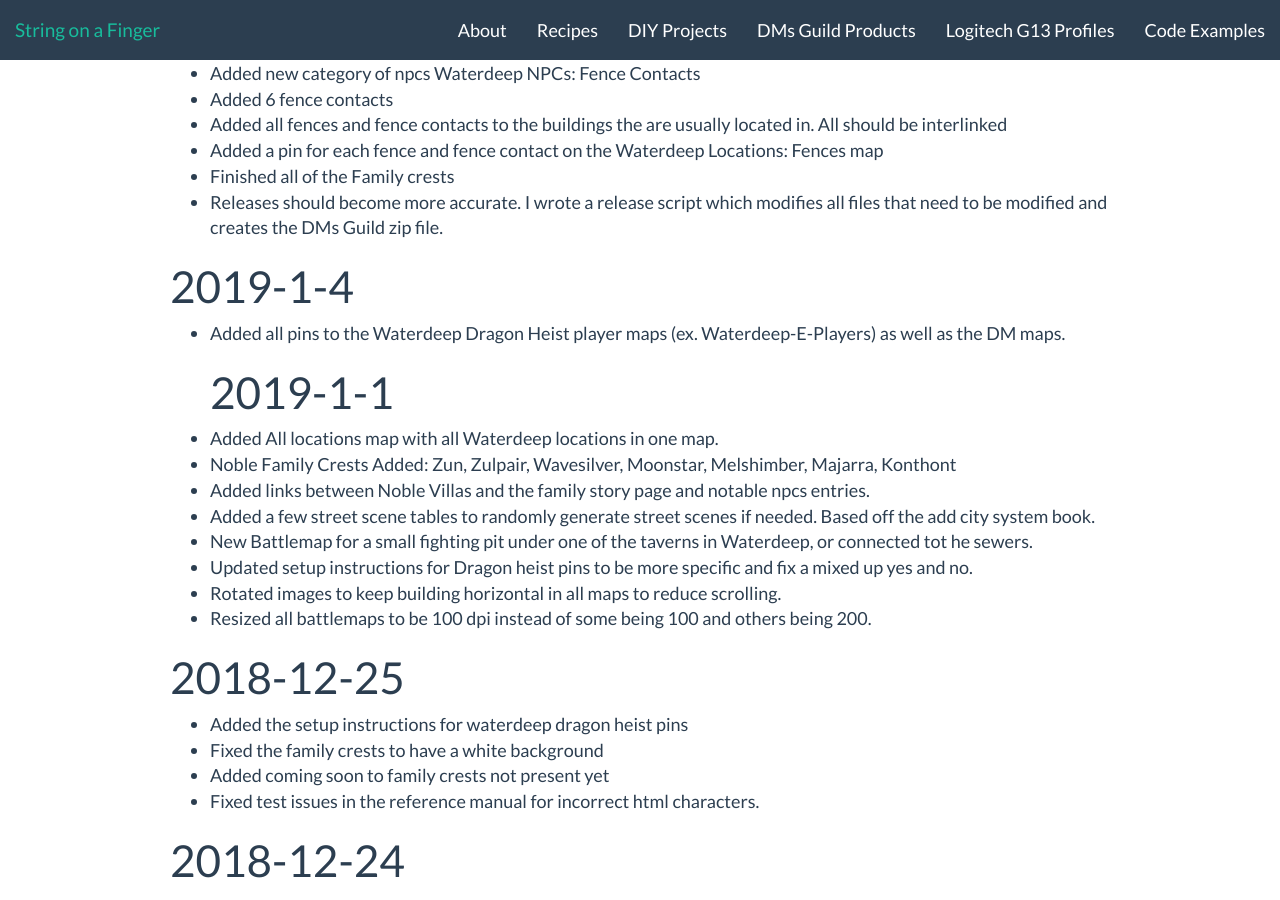
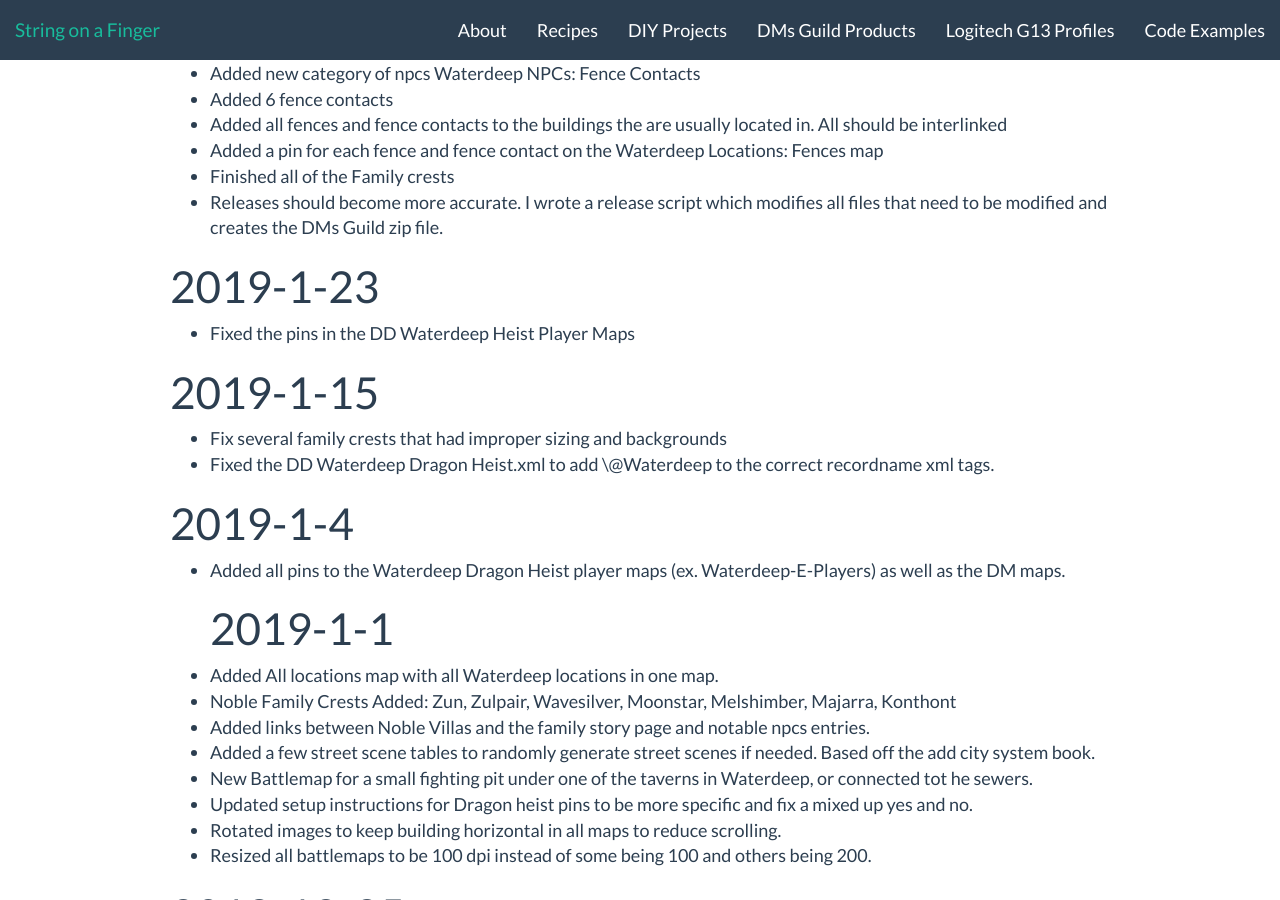
Before and after one commit to psychoph/psychoph.github.io, a Jekyll site: the page built from _posts/2019/2019-01-01-waterdeep-fantasy-ground-module-release-notes.markdown, in a window 1280 px wide and 900 px high, scrolled down 1282 px. Built offline with Jekyll 4.4.1, drawn with Linux system fonts in a browser that asks for light colours; nearby versions of some CDN libraries; comment, search, counter and statistics services are not loaded.

Commit message:
Release 2019-2-10

```diff
--- a/_posts/2019/2019-01-01-waterdeep-fantasy-ground-module-release-notes.markdown
+++ b/_posts/2019/2019-01-01-waterdeep-fantasy-ground-module-release-notes.markdown
@@ -25,6 +25,13 @@ pageclass: dmsg
 * Finished all of the Family crests
 * Releases should become more accurate. I wrote a release script which modifies all files that need to be modified and creates the DMs Guild zip file.
 
+## 2019-1-23
+* Fixed the pins in the DD Waterdeep Heist Player Maps
+
+## 2019-1-15
+* Fix several family crests that had improper sizing and backgrounds
+* Fixed the DD Waterdeep Dragon Heist.xml to add \@Waterdeep to the correct recordname xml tags.
+
 ## 2019-1-4
 * Added all pins to the Waterdeep Dragon Heist player maps (ex. Waterdeep-E-Players) as well as the DM maps.
 ## 2019-1-1
```
